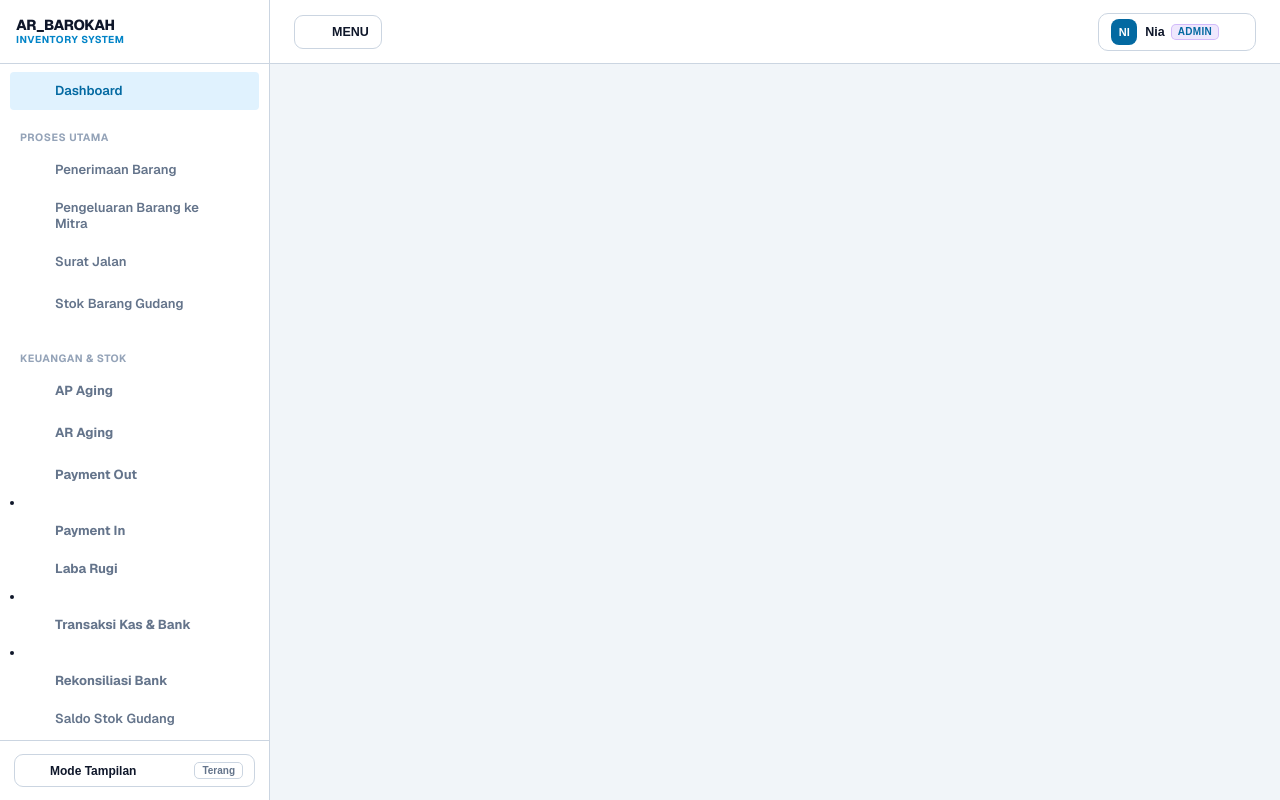
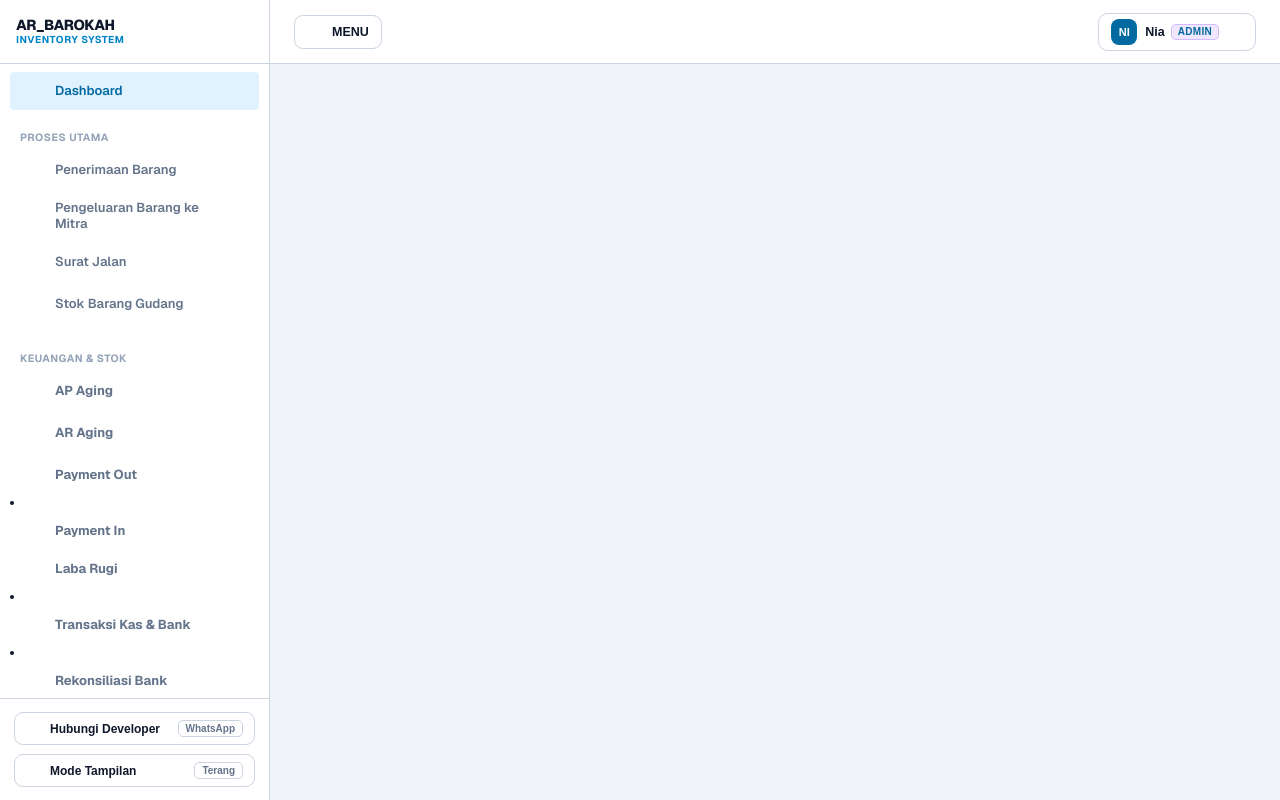
Before and after one commit to firzi15/inventory, a PHP site: page /project/views/layout/header.php in a window 1280 px wide. Run offline with PHP 8.4, Linux system fonts and the light colour scheme; some libraries are stand-ins or nearby versions.

Commit message:
Tombol Hubungi Developer di sidebar (form pesan ke WhatsApp)
Co-Authored-By: Claude Sonnet 5.5 <noreply@anthropic.com>

```diff
--- a/views/layout/header.php
+++ b/views/layout/header.php
@@ -723,6 +723,13 @@ $todayText = $hariIndo[date('w')] . ', ' . date('j') . ' ' . $bulanIndo[(int)dat
 
             <!-- Footer Sidebar: Switcher Tema -->
             <div class="sidebar-footer">
+                <button type="button" class="sidebar-theme-btn" id="btnHubungiDev" title="Kirim pesan ke developer lewat WhatsApp">
+                    <div style="display: flex; align-items: center; gap: 8px;">
+                        <i data-lucide="message-circle" style="width: 16px; height: 16px; color: #16a34a;"></i>
+                        <span>Hubungi Developer</span>
+                    </div>
+                    <span class="theme-badge">WhatsApp</span>
+                </button>
                 <button type="button" class="sidebar-theme-btn" id="themeToggle" title="Ganti Mode Gelap / Terang">
                     <div style="display: flex; align-items: center; gap: 8px;">
                         <i data-lucide="sun" id="sunIcon" style="width: 16px; height: 16px; color: var(--warn-fg);"></i>
@@ -733,6 +740,42 @@ $todayText = $hariIndo[date('w')] . ', ' . date('j') . ' ' . $bulanIndo[(int)dat
                 </button>
             </div>
         </aside>
+        <script>
+        // Form singkat: isi nama dan pesan, lalu dibuka di WhatsApp ke nomor developer
+        (function () {
+            var NOMOR_WA = '6283125856342';
+            var tombol = document.getElementById('btnHubungiDev');
+            if (!tombol) return;
+            var userLogin = <?= json_encode($_SESSION['user_login']['nama_lengkap'] ?? '', JSON_UNESCAPED_UNICODE) ?>;
+            var halaman = <?= json_encode((string)($currentPage ?? ''), JSON_UNESCAPED_UNICODE) ?>;
+            tombol.addEventListener('click', function () {
+                Swal.fire({
+                    title: 'Hubungi Developer',
+                    html: '<div style="text-align:left;font-size:13px;">' +
+                          '<label style="font-weight:700;display:block;margin-bottom:4px;">Nama</label>' +
+                          '<input id="waNama" class="swal2-input" style="margin:0 0 12px;width:100%;" maxlength="60" placeholder="Nama Anda">' +
+                          '<label style="font-weight:700;display:block;margin-bottom:4px;">Pesan</label>' +
+                          '<textarea id="waPesan" class="swal2-textarea" style="margin:0;width:100%;" rows="4" maxlength="800" placeholder="Tulis kendala atau pertanyaan Anda"></textarea>' +
+                          '</div>',
+                    showCancelButton: true,
+                    confirmButtonText: 'Kirim lewat WhatsApp',
+                    cancelButtonText: 'Batal',
+                    focusConfirm: false,
+                    didOpen: function () { document.getElementById('waNama').value = userLogin; document.getElementById('waPesan').focus(); },
+                    preConfirm: function () {
+                        var nama = document.getElementById('waNama').value.trim();
+                        var pesan = document.getElementById('waPesan').value.trim();
+                        if (!pesan) { Swal.showValidationMessage('Pesan belum diisi'); return false; }
+                        return { nama: nama, pesan: pesan };
+                    }
+                }).then(function (r) {
+                    if (!r.isConfirmed) return;
+                    var teks = ['Halo Developer,', r.value.pesan, '', 'Dari: ' + (r.value.nama || '-'), 'Halaman: ' + (halaman || '-')].join(String.fromCharCode(10));
+                    window.open('https://wa.me/' + NOMOR_WA + '?text=' + encodeURIComponent(teks), '_blank', 'noopener');
+                });
+            });
+        })();
+        </script>
 
         <!-- AREA KONTEN KANAN -->
         <div class="app-main-container">
```
